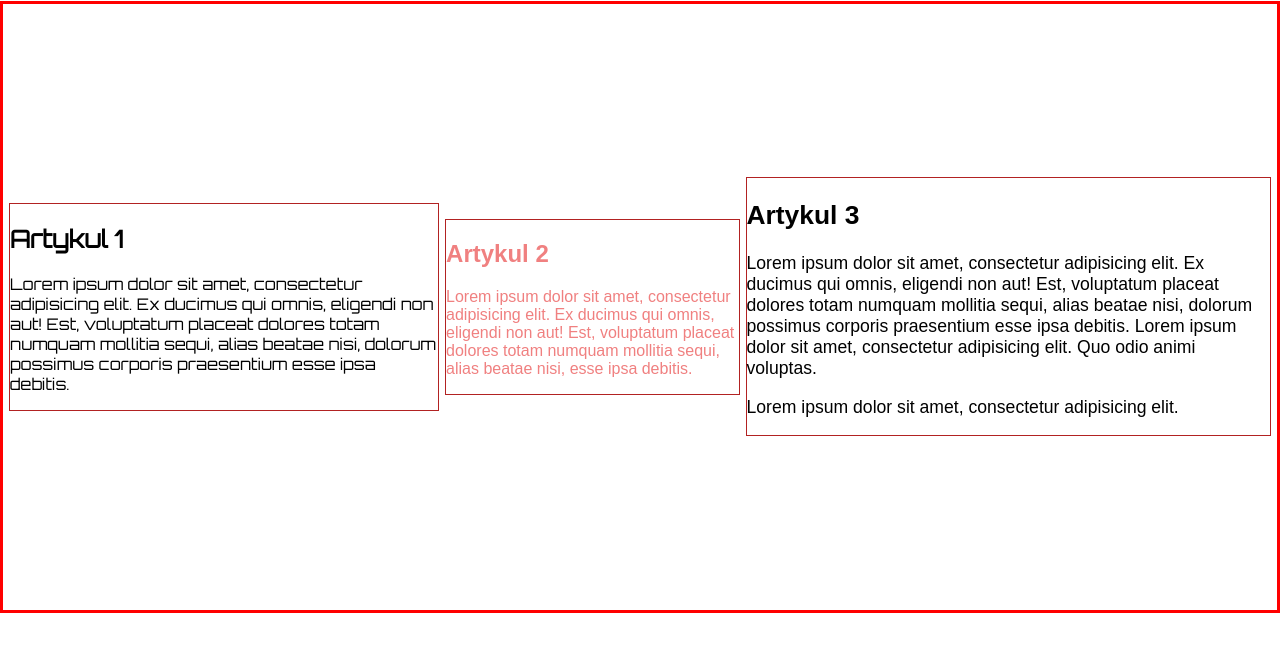
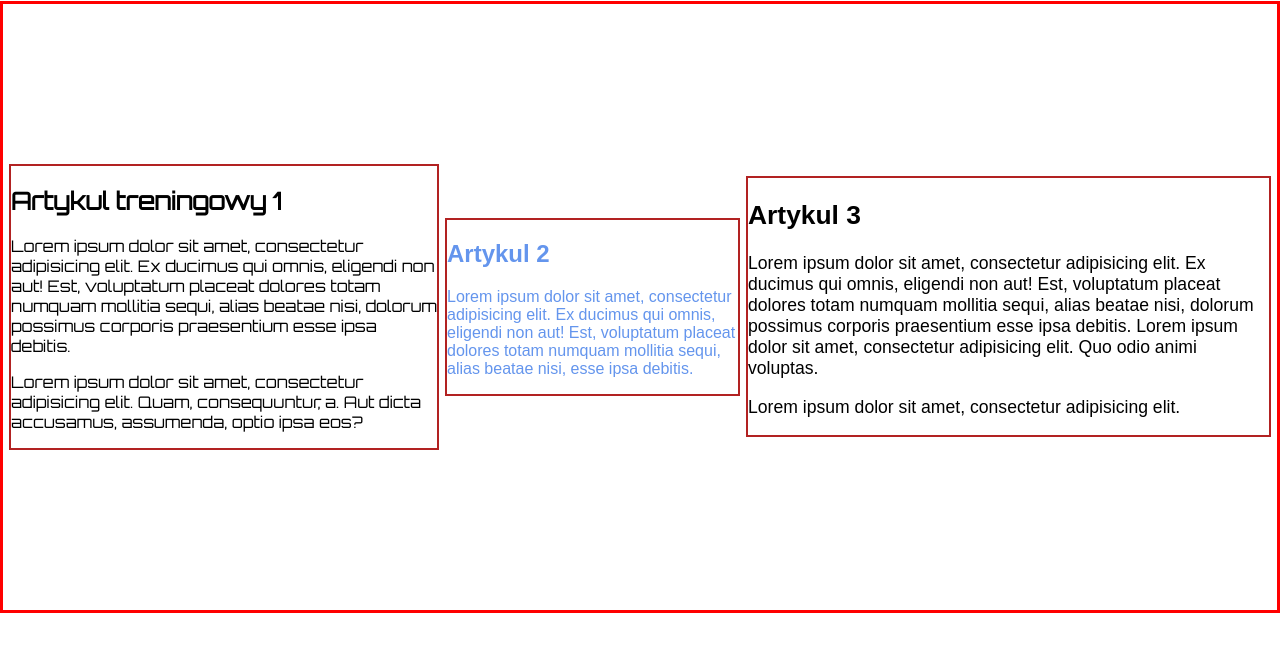
Before and after one commit to KrzysztofKor/pierwsze-repozytorium, a plain HTML site: page index.html in a window 1280 px wide. Shown: the part 79-730 px from the top of the page. Drawn offline with Linux system fonts and the light colour scheme.

Commit message:
Zmiany treningowe css o html

```diff
--- a/index.html
+++ b/index.html
@@ -12,8 +12,9 @@
     <h1>Artykuły</h1>
     <div class="flexbox-container">
         <div class="a1">
-            <h2>Artykul 1</h2>
+            <h2>Artykul treningowy 1</h2>
             <p>Lorem ipsum dolor sit amet, consectetur adipisicing elit. Ex ducimus qui omnis, eligendi non aut! Est, voluptatum placeat dolores totam numquam mollitia sequi, alias beatae nisi, dolorum possimus corporis praesentium esse ipsa debitis.</p>
+            <p>Lorem ipsum dolor sit amet, consectetur adipisicing elit. Quam, consequuntur, a. Aut dicta accusamus, assumenda, optio ipsa eos?</p>
         </div>
         <div class="a2">
             <h2>Artykul 2</h2>
--- a/style.css
+++ b/style.css
@@ -18,7 +18,7 @@ body {
 }
 
 .flexbox-container div {
-    border: 1px solid firebrick;
+    border: 2px solid firebrick;
     margin: 3px;
 
 }
@@ -33,7 +33,7 @@ body {
     /*    flex-basis: 400px;*/
     /*    order: 1;*/
     /*    align-self: flex-start;*/
-    color: lightcoral;
+    color: cornflowerblue;
 }
 
 .a3 {
```
